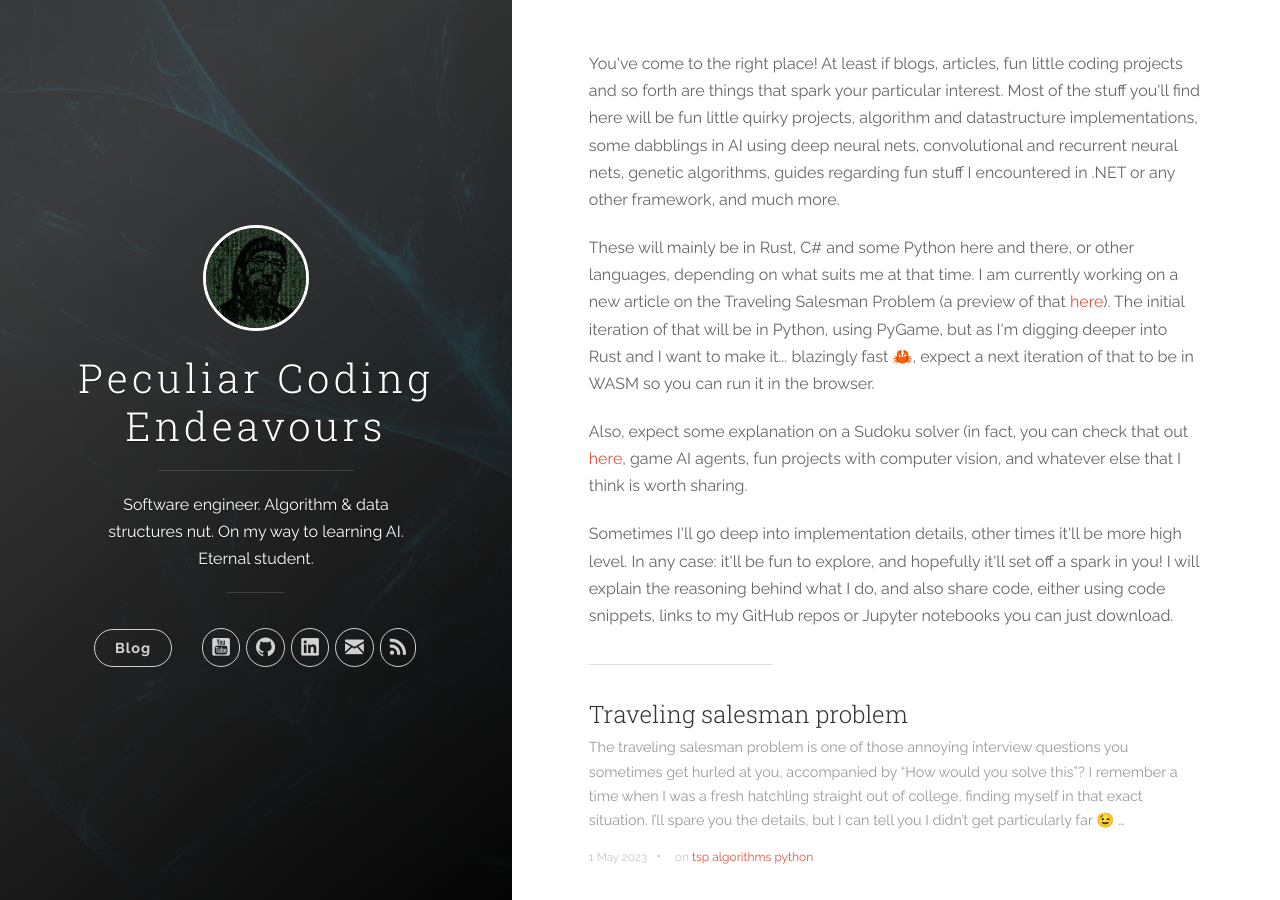
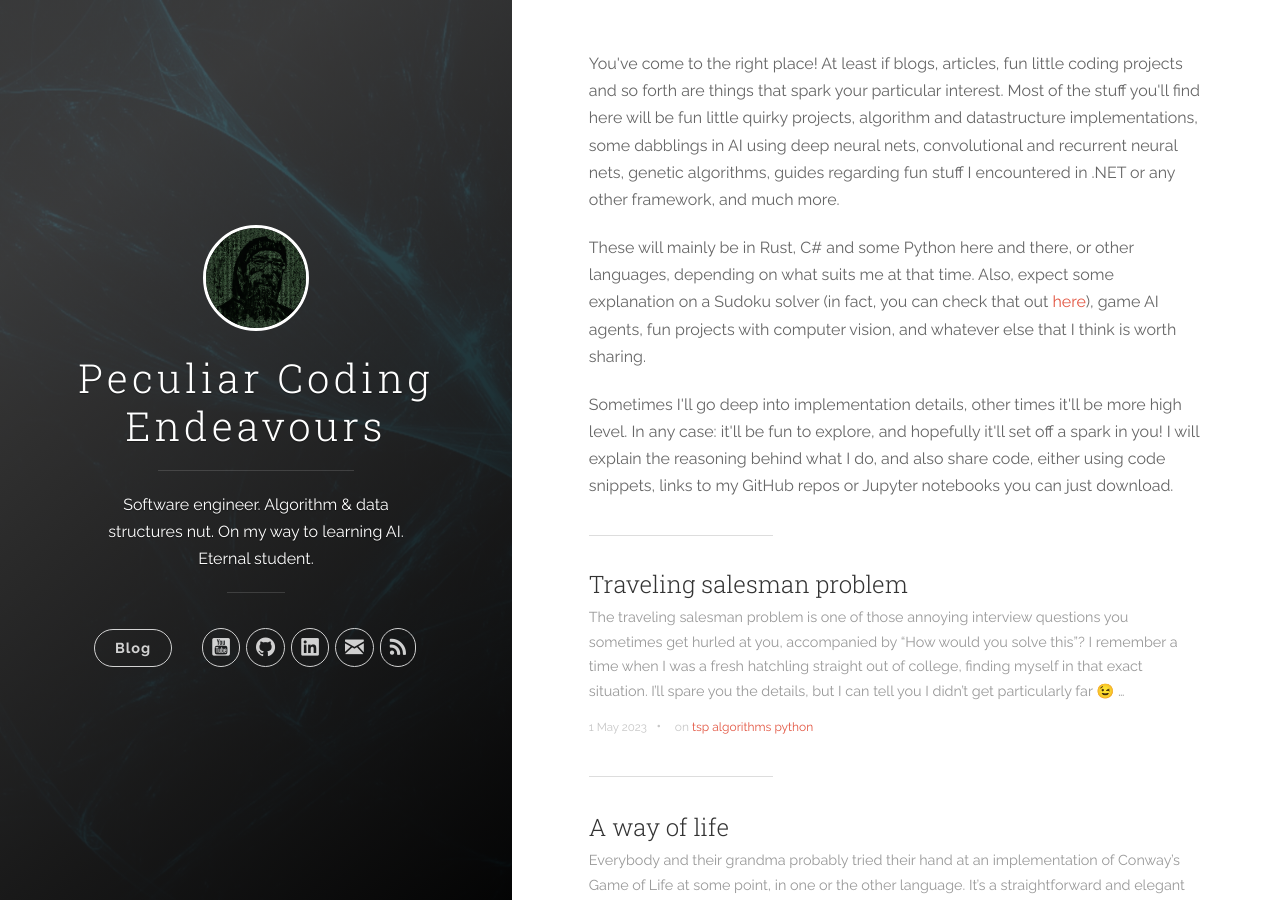
Before and after one commit to tomvanschaijk/tomvanschaijk.github.io, a Jekyll site: the page built from index.html, in a window 1280 px wide and 900 px high. Built offline with Jekyll 4.4.1, drawn with Linux system fonts in a browser that asks for light colours; nearby versions of some CDN libraries; the list of posts is cut into pages by our own code.

Commit message:
Update index.html

```diff
--- a/index.html
+++ b/index.html
@@ -10,12 +10,8 @@
     convolutional and recurrent neural nets, genetic algorithms, guides regarding fun stuff I encountered in .NET or any other framework, and much more.
   </p>
   <p>
-    These will mainly be in Rust, C# and some Python here and there, or other languages, depending on what suits me at that time. I am currently working on a new article
-    on the Traveling Salesman Problem (a preview of that <a href="https://youtu.be/XCZSwM--vCA" target="_blank">here</a>). The initial iteration of that will be in Python,
-    using PyGame, but as I'm digging deeper into Rust and I want to make it... blazingly fast 🦀, expect a next iteration of that to be in WASM so you can run it in the browser.
-  </p>
-  <p>
-    Also, expect some explanation on a Sudoku solver (in fact, you can check that out <a href="https://www.youtube.com/watch?v=_L5uJniKtyA" target="_blank">here</a>,
+    These will mainly be in Rust, C# and some Python here and there, or other languages, depending on what suits me at that time.
+    Also, expect some explanation on a Sudoku solver (in fact, you can check that out <a href="https://www.youtube.com/watch?v=_L5uJniKtyA" target="_blank">here</a>),
     game AI agents, fun projects with computer vision, and whatever else that I think is worth sharing.
   </p>
   <p>
```
Also changed, not shown: Gemfile.lock, 11 other files.
